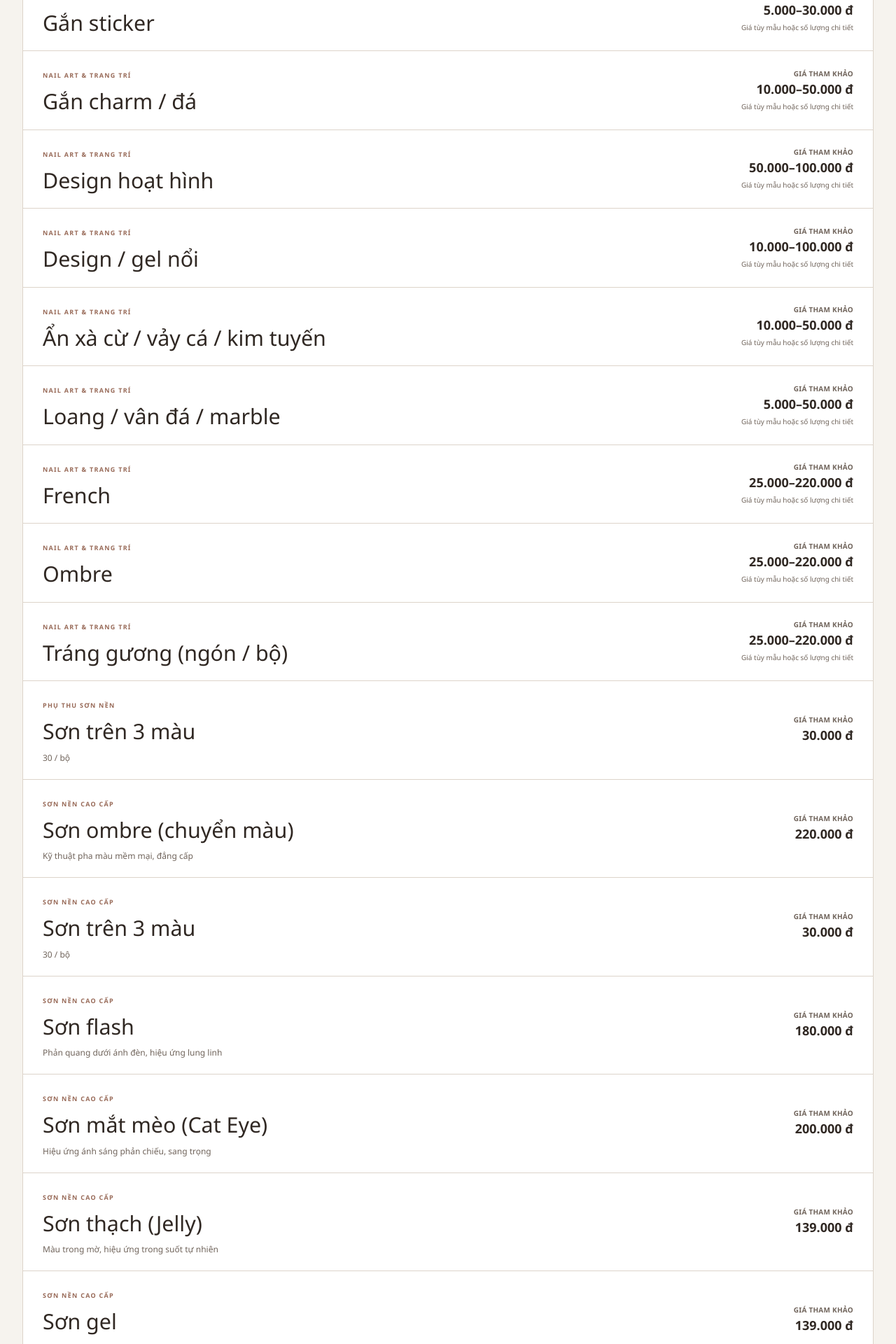
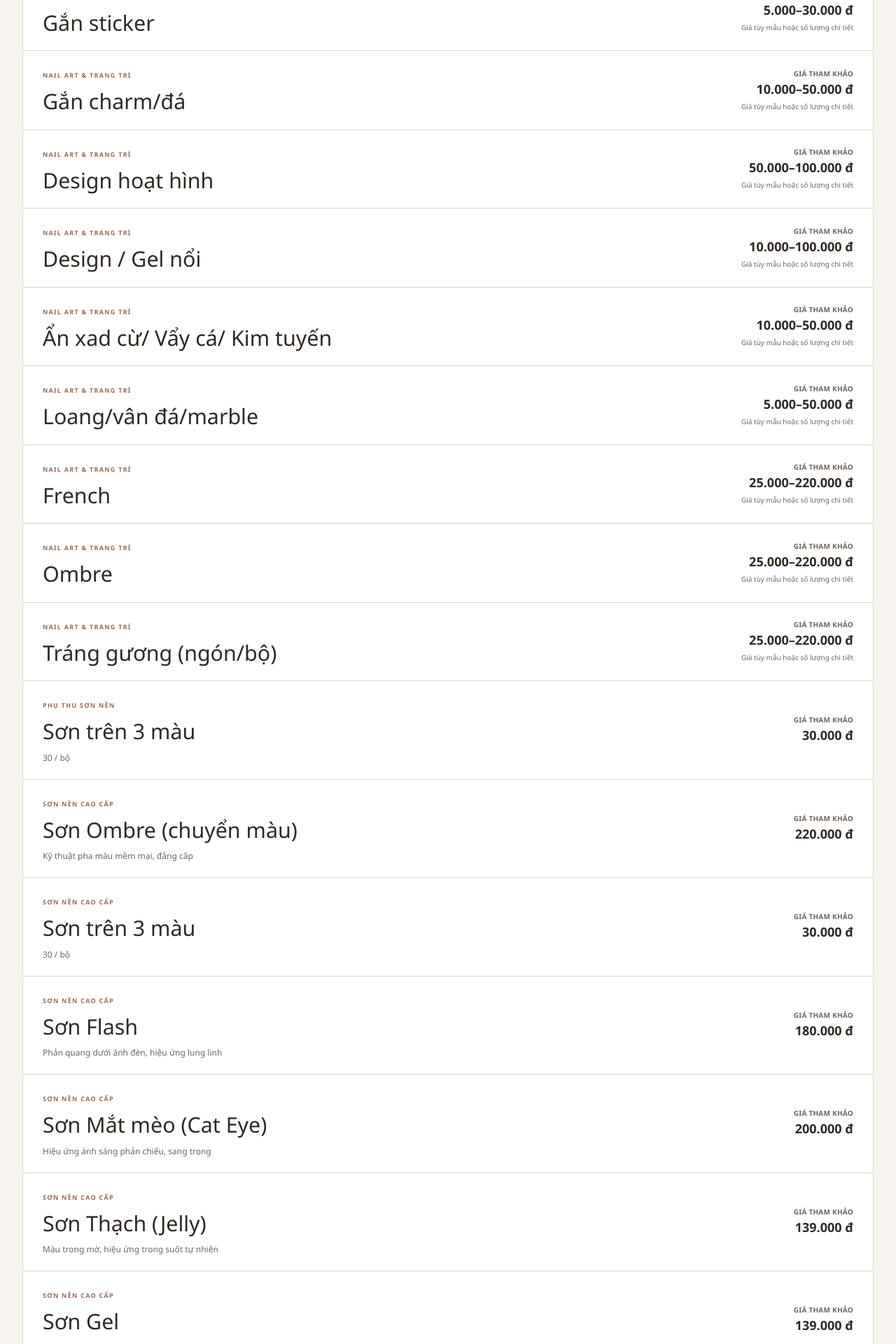
Before and after one commit to hello1224354/serpente-web, a Next.js app: page /services in a window 1280 px wide. Shown: the part 1540-3460 px from the top of the page at 70% size. Built offline with nearby package versions, Linux system fonts and the light colour scheme.

Commit message:
Use a single name field for service rendering and CMS data

```diff
--- a/src/components/services/ServicesCatalogue.tsx
+++ b/src/components/services/ServicesCatalogue.tsx
@@ -2,13 +2,13 @@
 
 import { useMemo, useState } from "react";
 import type { Service } from "@/lib/api";
-import { decorateService, formatServicePrice } from "@/lib/studio-data";
+import { formatServicePrice } from "@/lib/studio-data";
 import { useBranch } from "@/components/branch/BranchProvider";
 
 export function ServicesCatalogue({ catalog }: { catalog: Service[] }) {
     const { selectedBranchId } = useBranch();
     const [activeCategory, setActiveCategory] = useState("Tất cả");
-    const services = useMemo(() => catalog.filter(s => s.branch_id === selectedBranchId).map(decorateService), [catalog, selectedBranchId]);
+    const services = useMemo(() => catalog.filter(s => s.branch_id === selectedBranchId), [catalog, selectedBranchId]);
     const categories = useMemo(() => ["Tất cả", ...new Set(services.map(s => s.category?.trim()).filter((s): s is string => Boolean(s)))], [services]);
     const visibleServices = activeCategory === "Tất cả" ? services : services.filter(s => s.category === activeCategory);
     return (
@@ -33,7 +33,7 @@ export function ServicesCatalogue({ catalog }: { catalog: Service[] }) {
                         <article key={service.id} className={`flex min-w-0 flex-wrap items-center gap-4 px-[clamp(1.25rem,2.5vw,1.75rem)] py-5 ${index ? "border-t border-line" : ""}`}>
                             <div className="min-w-0 flex-[1_1_16rem]">
                                 <span className="text-[9px] font-semibold uppercase tracking-[0.14em] text-accent">{service.category || "Dịch vụ"}</span>
-                                <h2 className="mt-2 min-w-0 break-words font-serif text-[clamp(1.35rem,2.5vw,1.9rem)] leading-[1.3]">{service.display_name || service.name}</h2>
+                                <h2 className="mt-2 min-w-0 break-words font-serif text-[clamp(1.35rem,2.5vw,1.9rem)] leading-[1.3]">{service.name}</h2>
                                 {service.description ? <p className="mt-2 whitespace-pre-line text-xs leading-5 text-muted">{service.description}</p> : null}
                             </div>
                             <div className="min-w-0 flex-[0_1_12rem] text-left sm:ml-auto sm:text-right">
--- a/src/data/catalog.ts
+++ b/src/data/catalog.ts
@@ -14,7 +14,6 @@ export const services: Service[] = [
     "id": "service-01",
     "branch_id": 1,
     "name": "Combo 4 (chân)",
-    "display_name": "Combo 4 (chân)",
     "category": "Combo",
     "description": "Chà gót, Massage chân, Ngâm chân, Tẩy tbc",
     "price": 349000,
@@ -26,7 +25,6 @@ export const services: Service[] = [
     "id": "service-02",
     "branch_id": 1,
     "name": "Combo 3",
-    "display_name": "Combo 3",
     "category": "Combo",
     "description": "Cắt da, sơn cứng móng tạo cầu móng, sơn gel/thạch\nChọn 1 trong 3 kiểu : tráng gương, french,ombre\nTặng design 2 ngón",
     "price": 489000,
@@ -38,7 +36,6 @@ export const services: Service[] = [
     "id": "service-03",
     "branch_id": 1,
     "name": "Combo 2",
-    "display_name": "Combo 2",
     "category": "Combo",
     "description": "Cắt da, sơn cứng móng tạo cầu móng, Sơn mắt mèo\nTặng design đơn giản 1 ngón",
     "price": 289000,
@@ -50,7 +47,6 @@ export const services: Service[] = [
     "id": "service-04",
     "branch_id": 1,
     "name": "Combo 1",
-    "display_name": "Combo 1",
     "category": "Combo",
     "description": "Cắt da, sơn cứng móng tạo cầu móng, Sơn gel/thạch, tặng design đơn giản 1 ngón",
     "price": 239000,
@@ -62,7 +58,6 @@ export const services: Service[] = [
     "id": "service-05",
     "branch_id": 1,
     "name": "Tẩy tế bào chết",
-    "display_name": "Tẩy tế bào chết",
     "category": "Dịch vụ khác",
     "description": null,
     "price": 80000,
@@ -74,7 +69,6 @@ export const services: Service[] = [
     "id": "service-06",
     "branch_id": 1,
     "name": "Massage",
-    "display_name": "Massage",
     "category": "Dịch vụ khác",
     "description": "15p",
     "price": 120000,
@@ -86,7 +80,6 @@ export const services: Service[] = [
     "id": "service-07",
     "branch_id": 1,
     "name": "Chà gót + ngâm thảo dược",
-    "display_name": "Chà gót + ngâm thảo dược",
     "category": "Dịch vụ khác",
     "description": null,
     "price": 180000,
@@ -98,7 +91,6 @@ export const services: Service[] = [
     "id": "service-08",
     "branch_id": 1,
     "name": "Gắn sticker",
-    "display_name": "Gắn sticker",
     "category": "Nail art & trang trí",
     "description": null,
     "price": 5000,
@@ -110,7 +102,6 @@ export const services: Service[] = [
     "id": "service-09",
     "branch_id": 1,
     "name": "Gắn charm/đá",
-    "display_name": "Gắn charm / đá",
     "category": "Nail art & trang trí",
     "description": null,
     "price": 10000,
@@ -122,7 +113,6 @@ export const services: Service[] = [
     "id": "service-10",
     "branch_id": 1,
     "name": "Design hoạt hình",
-    "display_name": "Design hoạt hình",
     "category": "Nail art & trang trí",
     "description": null,
     "price": 50000,
@@ -134,7 +124,6 @@ export const services: Service[] = [
     "id": "service-11",
     "branch_id": 1,
     "name": "Design / Gel nổi",
-    "display_name": "Design / gel nổi",
     "category": "Nail art & trang trí",
     "description": null,
     "price": 10000,
@@ -146,7 +135,6 @@ export const services: Service[] = [
     "id": "service-12",
     "branch_id": 1,
     "name": "Ẩn xad cừ/ Vẩy cá/ Kim tuyến",
-    "display_name": "Ẩn xà cừ / vảy cá / kim tuyến",
     "category": "Nail art & trang trí",
     "description": null,
     "price": 10000,
@@ -158,7 +146,6 @@ export const services: Service[] = [
     "id": "service-13",
     "branch_id": 1,
     "name": "Loang/vân đá/marble",
-    "display_name": "Loang / vân đá / marble",
     "category": "Nail art & trang trí",
     "description": null,
     "price": 5000,
@@ -170,7 +157,6 @@ export const services: Service[] = [
     "id": "service-14",
     "branch_id": 1,
     "name": "French",
-    "display_name": "French",
     "category": "Nail art & trang trí",
     "description": null,
     "price": 25000,
@@ -182,7 +168,6 @@ export const services: Service[] = [
     "id": "service-15",
     "branch_id": 1,
     "name": "Ombre",
-    "display_name": "Ombre",
     "category": "Nail art & trang trí",
     "description": null,
     "price": 25000,
@@ -194,7 +179,6 @@ export const services: Service[] = [
     "id": "service-16",
     "branch_id": 1,
     "name": "Tráng gương (ngón/bộ)",
-    "display_name": "Tráng gương (ngón / bộ)",
     "category": "Nail art & trang trí",
     "description": null,
     "price": 25000,
@@ -206,7 +190,6 @@ export const services: Service[] = [
     "id": "service-17",
     "branch_id": 1,
     "name": "Sơn trên 3 màu",
-    "display_name": "Sơn trên 3 màu",
     "category": "Phụ thu sơn nền",
     "description": "30 / bộ",
     "price": 30000,
@@ -218,7 +201,6 @@ export const services: Service[] = [
     "id": "service-18",
     "branch_id": 1,
     "name": "Sơn Ombre (chuyển màu)",
-    "display_name": "Sơn ombre (chuyển màu)",
     "category": "Sơn nền cao cấp",
     "description": "Kỹ thuật pha màu mềm mại, đẳng cấp",
     "price": 220000,
@@ -230,7 +212,6 @@ export const services: Service[] = [
     "id": "service-19",
     "branch_id": 1,
     "name": "Sơn trên 3 màu",
-    "display_name": "Sơn trên 3 màu",
     "category": "Sơn nền cao cấp",
     "description": "30 / bộ",
     "price": 30000,
@@ -242,7 +223,6 @@ export const services: Service[] = [
     "id": "service-20",
     "branch_id": 1,
     "name": "Sơn Flash",
-    "display_name": "Sơn flash",
     "category": "Sơn nền cao cấp",
     "description": "Phản quang dưới ánh đèn, hiệu ứng lung linh",
     "price": 180000,
@@ -254,7 +234,6 @@ export const services: Service[] = [
     "id": "service-21",
     "branch_id": 1,
     "name": "Sơn Mắt mèo (Cat Eye)",
-    "display_name": "Sơn mắt mèo (Cat Eye)",
     "category": "Sơn nền cao cấp",
     "description": "Hiệu ứng ánh sáng phản chiếu, sang trọng",
     "price": 200000,
@@ -266,7 +245,6 @@ export const services: Service[] = [
     "id": "service-22",
     "branch_id": 1,
     "name": "Sơn Thạch (Jelly)",
-    "display_name": "Sơn thạch (Jelly)",
     "category": "Sơn nền cao cấp",
     "description": "Màu trong mờ, hiệu ứng trong suốt tự nhiên",
     "price": 139000,
@@ -278,7 +256,6 @@ export const services: Service[] = [
     "id": "service-23",
     "branch_id": 1,
     "name": "Sơn Gel",
-    "display_name": "Sơn gel",
     "category": "Sơn nền cao cấp",
     "description": "Gel cơ bản, bóng đẹp 2–3 tuần",
     "price": 139000,
@@ -290,7 +267,6 @@ export const services: Service[] = [
     "id": "service-24",
     "branch_id": 1,
     "name": "Dual form",
-    "display_name": "Dual form",
     "category": "Chăm sóc cơ bản",
     "description": null,
     "price": 300000,
@@ -302,7 +278,6 @@ export const services: Service[] = [
     "id": "service-25",
     "branch_id": 1,
     "name": "Đắp gel (Buildergel)",
-    "display_name": "Đắp gel (Builder Gel)",
     "category": "Chăm sóc cơ bản",
     "description": null,
     "price": 300000,
@@ -314,7 +289,6 @@ export const services: Service[] = [
     "id": "service-26",
     "branch_id": 1,
     "name": "Up móng",
-    "display_name": "Up móng",
     "category": "Chăm sóc cơ bản",
     "description": null,
     "price": 150000,
@@ -326,7 +300,6 @@ export const services: Service[] = [
     "id": "service-27",
     "branch_id": 1,
     "name": "Sơn Biab cứng móng ( có tạo cầu móng)",
-    "display_name": "Sơn BIAB cứng móng (có tạo cầu móng)",
     "category": "Chăm sóc cơ bản",
     "description": null,
     "price": 80000,
@@ -338,7 +311,6 @@ export const services: Service[] = [
     "id": "service-28",
     "branch_id": 1,
     "name": "Refill móng cũ",
-    "display_name": "Dặm lại móng cũ (refill)",
     "category": "Chăm sóc cơ bản",
     "description": null,
     "price": 80000,
@@ -350,7 +322,6 @@ export const services: Service[] = [
     "id": "service-29",
     "branch_id": 1,
     "name": "Cắt da chân",
-    "display_name": "Cắt da chân",
     "category": "Chăm sóc cơ bản",
     "description": null,
     "price": 50000,
@@ -362,7 +333,6 @@ export const services: Service[] = [
     "id": "service-30",
     "branch_id": 1,
     "name": "Cắt da tay + sửa form móng",
-    "display_name": "Cắt da tay + sửa dáng móng",
     "category": "Chăm sóc cơ bản",
     "description": null,
     "price": 50000,
@@ -374,7 +344,6 @@ export const services: Service[] = [
     "id": "service-31",
     "branch_id": 1,
     "name": "Tháo móng up/phá gel",
-    "display_name": "Tháo móng úp / phá gel",
     "category": "Chăm sóc cơ bản",
     "description": null,
     "price": 30000,
--- a/src/lib/api.ts
+++ b/src/lib/api.ts
@@ -12,7 +12,6 @@ export type Service = {
     id: string;
     branch_id: number;
     name: string;
-    display_name?: string | null;
     category?: string | null;
     description?: string | null;
     price: number;
--- a/src/lib/cms.ts
+++ b/src/lib/cms.ts
@@ -67,7 +67,6 @@ function adapt(payload: Item): CmsCatalog {
         id: stringValue(s.serviceId, stringValue(s._id)),
         branch_id: branchId,
         name: stringValue(s.name),
-        display_name: nullableString(s.displayName, stringValue(s.name)),
         category: nullableString(s.category, null),
         description: nullableString(s.description, null),
         price: Math.max(0, numberValue(s.price, 0)),
--- a/src/lib/studio-data.ts
+++ b/src/lib/studio-data.ts
@@ -1,13 +1,4 @@
 import type { Service } from "@/lib/api";
-
-export type StudioService = Service;
-
-export function decorateService(service: Service): StudioService {
-    return {
-        ...service,
-        name: service.display_name?.trim() || service.name,
-    };
-}
 
 export function formatVnd(value: number) {
     return new Intl.NumberFormat("vi-VN").format(value);
```
